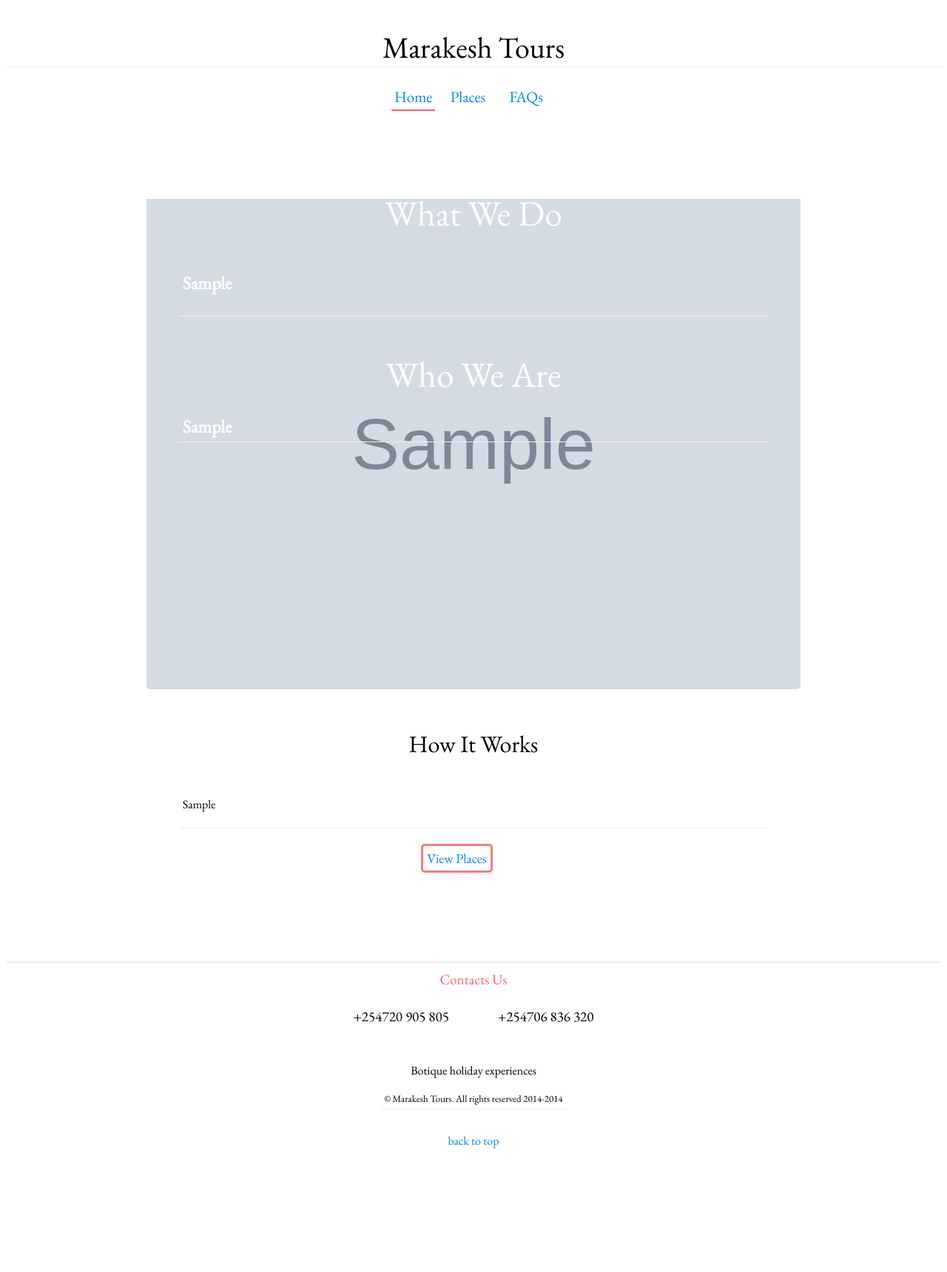
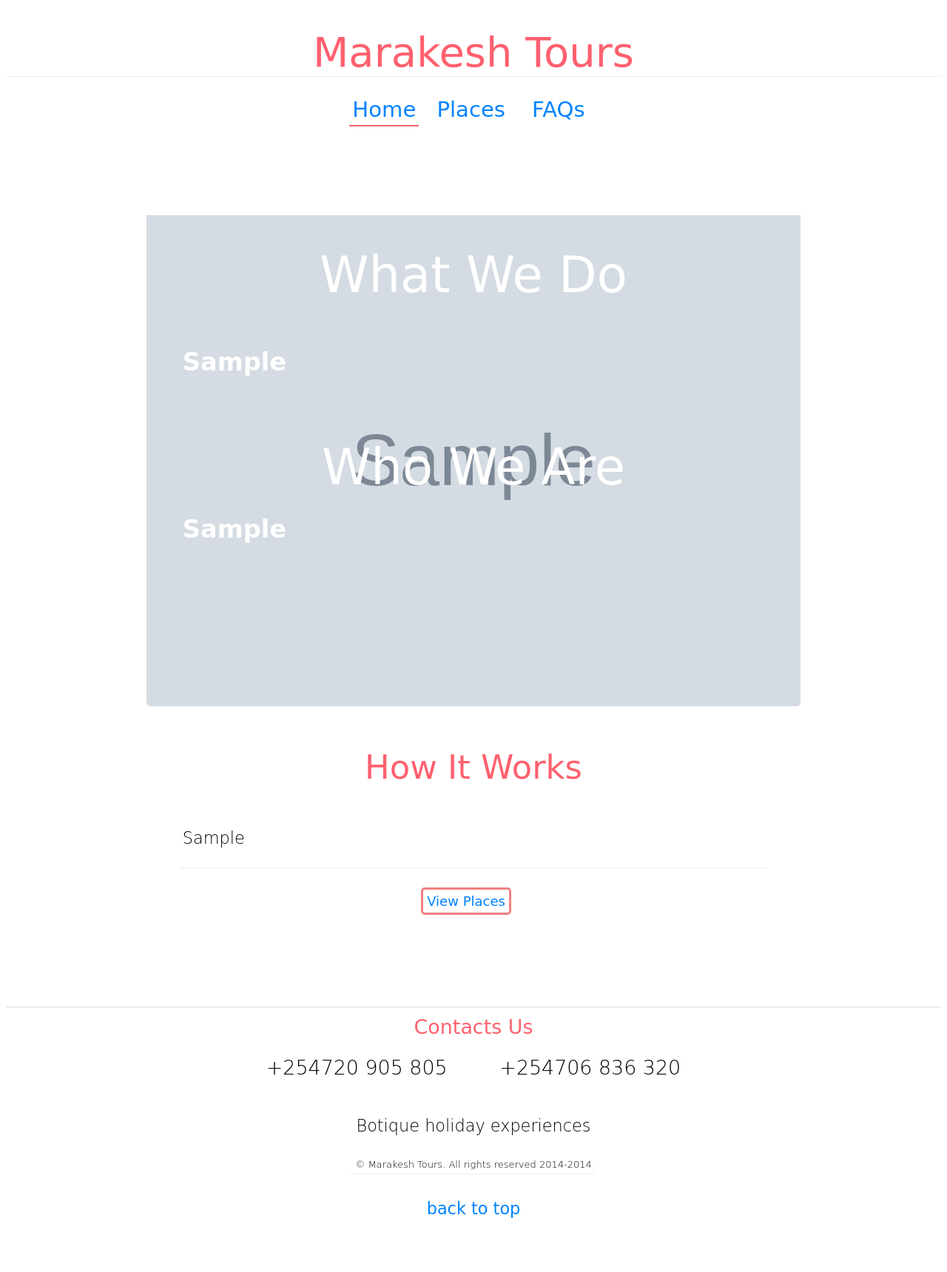
Before and after one commit to bolshoibooze/marakesh, a Django app: template accounts/templates/alt_index_list.html in a window 1280 px wide. Shown: the whole page at 74% size. Before the commit the page ends 1553 px from the top, so only its background shows below. Run offline with Django 3.2, Linux system fonts and the light colour scheme; the template is opened without the code that fills it: most values are stand-ins (such as "Sample title", 1, 10 or a date in 2020); grey boxes marked "Sample" are stand-in pictures; parts of the project's set-up code (start-up, migrations or seed data) failed here and were passed over.

Commit message:
css changes

```diff
--- a/marakesh/static/media/site_media/css/desktop-styles.css
+++ b/marakesh/static/media/site_media/css/desktop-styles.css
@@ -1,19 +1,19 @@
 body {border: 2px;font-weight:200;background-color:#FFFFFF;overflow:auto;
-font-size: 1em;line-height: 1.5;font-family: 'EB Garamond', serif;}
+font-size: 1.4em;line-height: 1.5;font-family: 'Dancing Script', cursive;}
 
 body,
 .pure-g [class *= "pure-u"],
-.pure-g-r [class *= "pure-u"] {font-family: 'EB Garamond', serif;}
+.pure-g-r [class *= "pure-u"] {font-family: 'Dancing Script', cursive;}
 
-.logo {display: block;font-family: 'EB Garamond', serif;font-size: 2.5em;line-height: normal;color:black;margin-top:3%;font-weight:bolder;margin-bottom:2%;text-align:center;border-bottom:1px solid #eee;}
+.logo {display: block;font-size: 2.5em;line-height: normal;color:#FF606E;margin-top:3%;font-weight:400;margin-bottom:2%;text-align:center;border-bottom:1px solid #eee;}
 
-.simple-title {padding: 2px;color:black;font-weight:normal;font-size: 2em;text-align: center;line-height: normal;margin-top:5%;font-family: 'EB Garamond', serif;}
+.simple-title {padding: 2px;color:#FF606E;font-weight:400;font-size: 2em;text-align: center;line-height: normal;margin-top:5%;}
 
-.overlay-title {padding: 2px;color:white;font-weight:normal;font-size: 2em;text-align: center;line-height: normal;margin-top:5%;font-family: 'EB Garamond', serif;}
+.overlay-title {padding: 2px;color:white;font-weight:400;font-size: 2em;text-align: center;line-height: normal;margin-top:5%;}
 
-.overlay-paragraph {font-size:1em;line-height:normal;margin-top:2%;margin-bottom:3%;padding:5px;margin-left:5%;margin-right:5%;border-bottom:1px solid #eee;font-family: 'EB Garamond', serif;}
+.overlay-paragraph {font-size:1em;line-height:normal;margin-top:2%;margin-bottom:3%;padding:5px;margin-left:5%;margin-right:5%;}
 
-.title {padding: 2px;color:black;font-weight:normal;font-size: 2em;text-align: center;line-height: normal;margin-top:5%;font-family: 'EB Garamond', serif;border-top:1px solid #eee;border-bottom:1px solid #eee;}
+.title {padding: 2px;color:#FF606E;font-weight:400;font-size: 2em;text-align: center;line-height: normal;margin-top:5%;border-top:1px solid #eee;border-bottom:1px solid #eee;}
 
 
 /* navigation */
@@ -24,7 +24,7 @@ body,
 .nav li {margin: 0 5px 10px 0;padding: 0;list-style: none;margin-top:5px;display: inline-block;}
 
 .nav a {padding: 3px 12px;text-decoration: none;color: #0083ff;line-height: 100%;
-font-size: 1.3em;font-family: 'EB Garamond', serif;}
+font-size: 1.3em;}
 
 .nav a:hover {padding: 4px;border-bottom:2px solid #00DDD8;}
 
@@ -83,7 +83,9 @@ background: url(/static/img/png/glyphicons_157_showlines.png) no-repeat 10px 7px
 
 .free-section {color:black;border:0 none;background-color:white;padding:10px;font-size:1.5em;}
 
-.paragraph {font-size:1em;line-height:normal;margin-top:3%;margin-bottom:3%;padding:5px;margin-left:5%;margin-right:5%;border-bottom:1px solid #eee;font-family: 'EB Garamond', serif;}
+.paragraph {font-size:1em;line-height:normal;margin-top:3%;margin-bottom:3%;padding:5px;margin-left:5%;margin-right:5%;border-bottom:1px solid #eee;}
+
+
 
 .slim-content {text-align: center;margin:3% 20% 2% 20%;border-bottom:1px solid #eee;}
 
@@ -138,7 +140,7 @@ margin-right: 8%;}
 
 .image {position: relative; width: 100%; /* for IE 6 */}
 
-h2 {position: absolute; top:2%; left: 0; width: 100%;color:white;}
+h2 {position: absolute; top:8%; left: 0; width: 100%;color:white;}
 
 
 /* alignment */
@@ -244,7 +246,7 @@ padding:10px;background-color:white;border-top:2px solid #eee;margin-top:10%;mar
 /* extras */
 .spaced {margin-bottom:8%;}.l-space {float:right;}.contacts {font-size:larger;}
 .topped {border-top:2px solid #eee;}.linked {font-size: 1.5em;line-height:normal;margin-left:35%;}.bottomed {border-bottom:1px solid #eee;}.distanced {margin-bottom:10%;}.centered {margin:2% 20% 3% 20%;text-align:center;}.btn-space {width:100%;margin-left:8%;display: block;}.item-spacing {margin-left:9%;margin-right:5%;padding:10px;display:inline-block;border-bottom:1px solid #eee;}.p-Img {margin-right:2%;}.big-font {font-size:3.5em;letter-spacing:normal;font-weight:normal;}.date-format { margin-left:9%;}
-.faq-answer {color:#262C3A;}
+.faq-answer {color:#262C3A;} faq-qstn {font-weight:bolder;}
 
 .phone {margin-left:5%;}
 .contacts {margin-bottom:4%;}
--- a/marakesh/urls.py
+++ b/marakesh/urls.py
@@ -17,10 +17,12 @@ urlpatterns = patterns('',
 
     url(r'^bookings/', include('bookings.urls')),
 
+    url(r'^packages/', include('packages.urls')),
+
     url(r'^ua_detector/',include('ua_detector.urls')),
 
     url(r'^tinymce/', include('tinymce.urls')),
-
+    #url(r'^admin/', include(admin_site.urls)),
     url(r'^admin/doc/', include('django.contrib.admindocs.urls')),
     url(r'^admin/', include(admin.site.urls)),
 )
```
Also changed, not shown: marakesh/settings.py (+37 -9 lines), marakesh/static/media/site_media/css/styles.css (+9 -6 lines), marakesh/static/media/site_media/favicon.ico (added), 4 other files.
